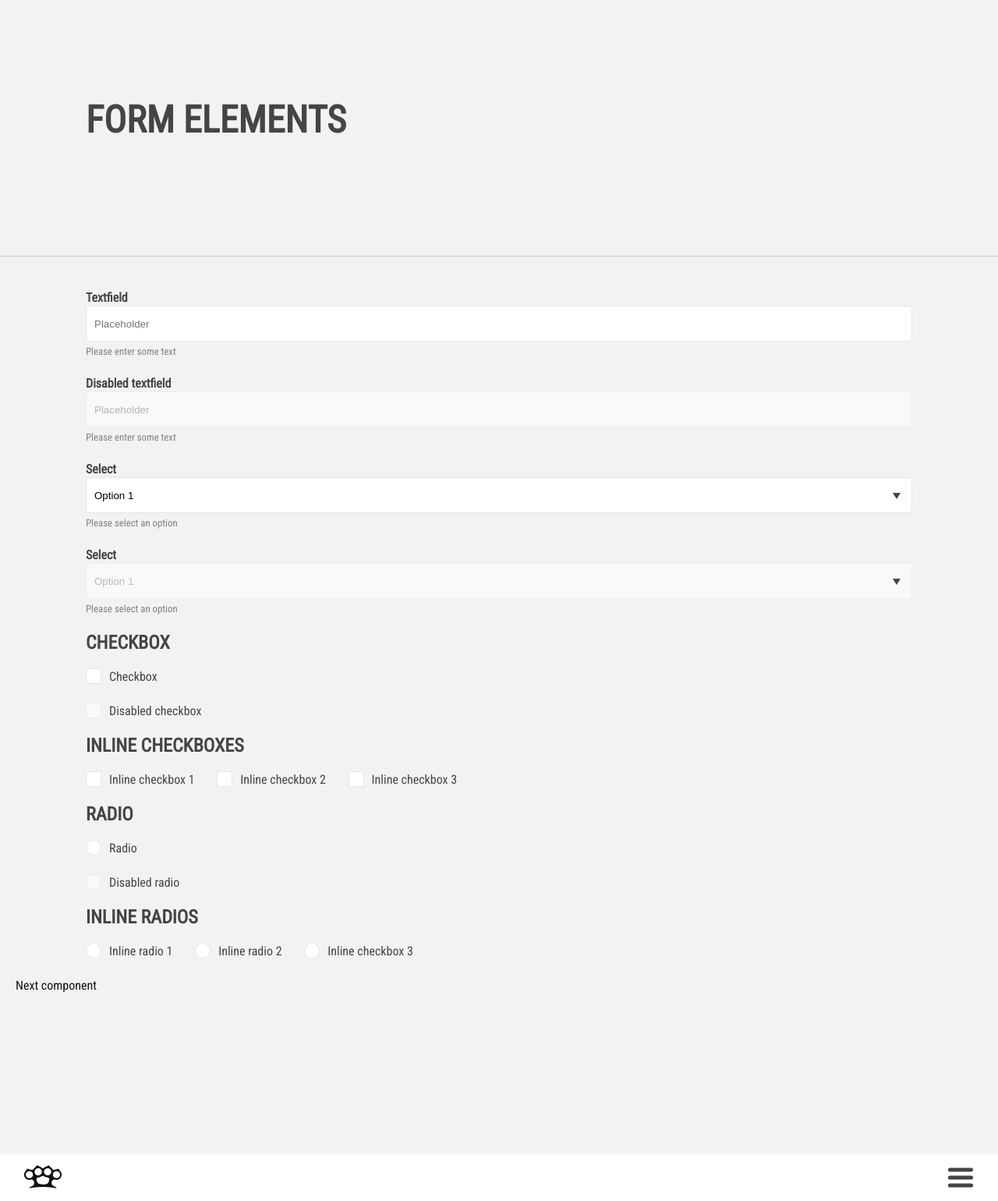
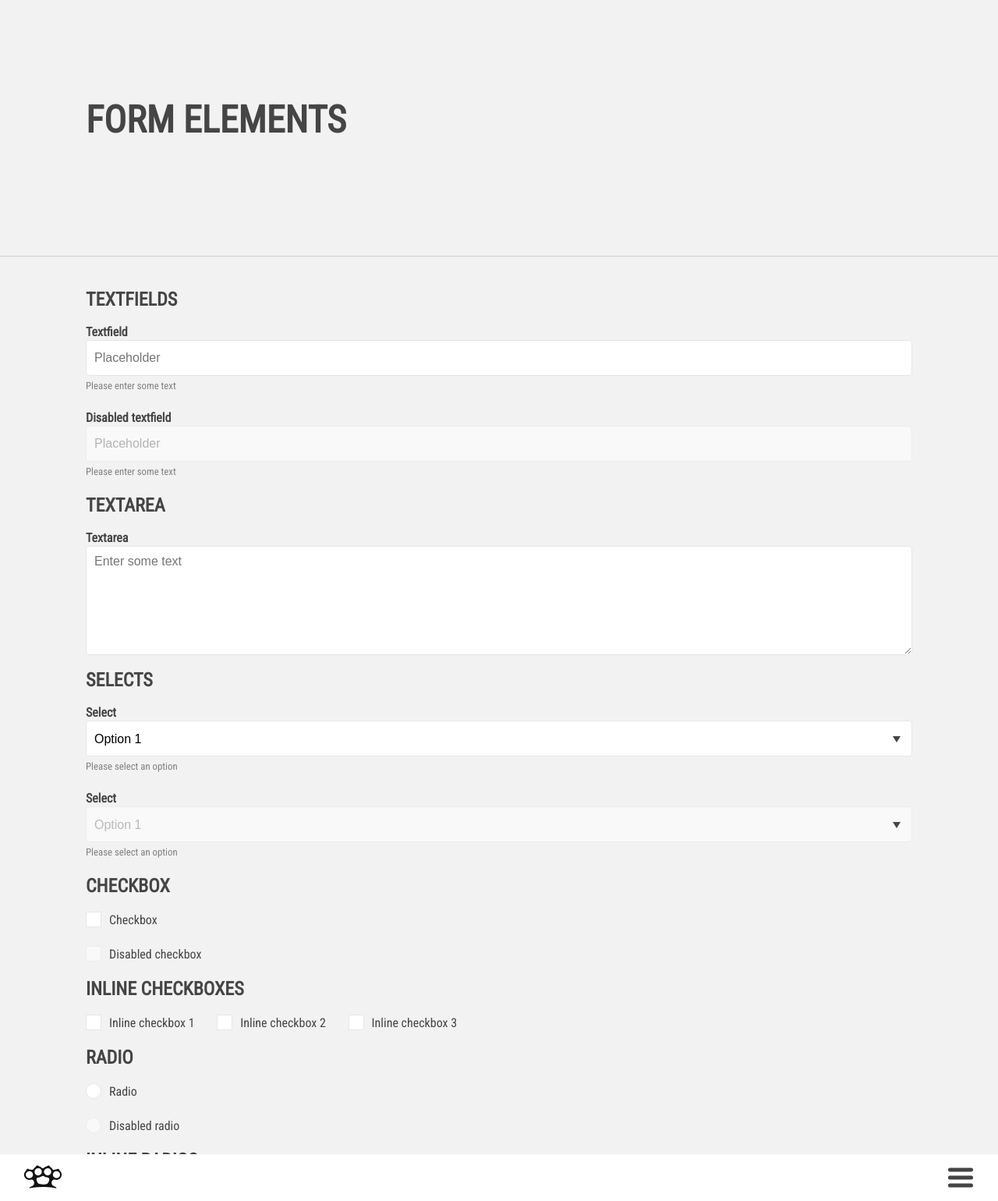
Before and after one commit to designisdead/digitalstyleguide, a Jekyll site: the page built from _components/form.html, in a window 1280 px wide. Shown: the whole page at 78% size. Built offline with Jekyll 4.4.1, drawn with Linux system fonts in a browser that asks for light colours; some web fonts are replaced.

Commit message:
form > textarea

```diff
--- a/_components/form.html
+++ b/_components/form.html
@@ -4,6 +4,8 @@ layout: component
 description: ...
 published: true
 ---
+
+<h3>Textfields</h3>
 <p>
   <span class="Textfield">
     <label for="text1" class="Textfield-legend">Textfield</label>
@@ -20,6 +22,15 @@ published: true
   <small>Please enter some text</small>
 </p>
 
+<h3>Textarea</h3>
+<p>
+  <span class="Textarea">
+    <label for="textarea1" class="Textarea-legend">Textarea</label>
+    <textarea placeholder="Enter some text"></textarea>
+  </span>
+</p>
+
+<h3>Selects</h3>
 <p>
   <span class="Select">
     <label class="Select-label" for="select1">Select</label>
--- a/scss/_config.scss
+++ b/scss/_config.scss
@@ -7,7 +7,7 @@ $grid-columns: 12;
 // FONTS
 $font-size: 16px;
 $font-primary: 'Roboto Condensed', sans-serif;
-$font-secondary: 'Serif';
+$font-secondary: 'Arial', sans-serif;
 $line-height: 1.5; // only for paragraphs, all other elements will have a line-height of 1
 
 // COLORS
--- a/scss/components/_main.scss
+++ b/scss/components/_main.scss
@@ -7,8 +7,9 @@
 @import "radio";
 @import "select";
 @import "spacer";
+@import "teaser";
+@import "textarea";
 @import "textfield";
-@import "teaser";
 @import "title";
 @import "unordered-list";
 @import "wrapper";
--- a/scss/components/textarea.scss
+++ b/scss/components/textarea.scss
@@ -2,12 +2,14 @@
   display: block;
   position: relative;
   margin-top: 20px;
+  textarea {
+    @extend .Formfield;
+
+    min-height: 140px;
+    padding: 10px;
+  }
 }
 
 .Textarea-legend {
   @extend .Label;
 }
-
-.Textfield-input {
-  @extend .Formfield;
-}
--- a/scss/mixins.scss
+++ b/scss/mixins.scss
@@ -1,4 +1,6 @@
 .Formfield {
+  font-family: $font-secondary;
+  font-size: 1rem;
   border: 1px solid darken($color-light, 10%);
   width: 100%;
   height: 46px;
```
